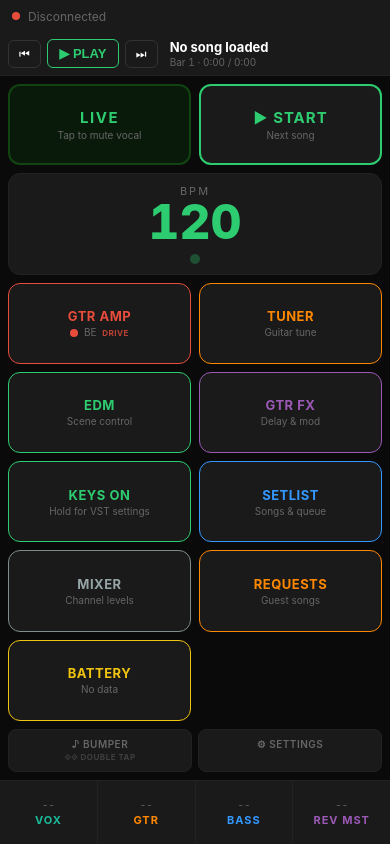
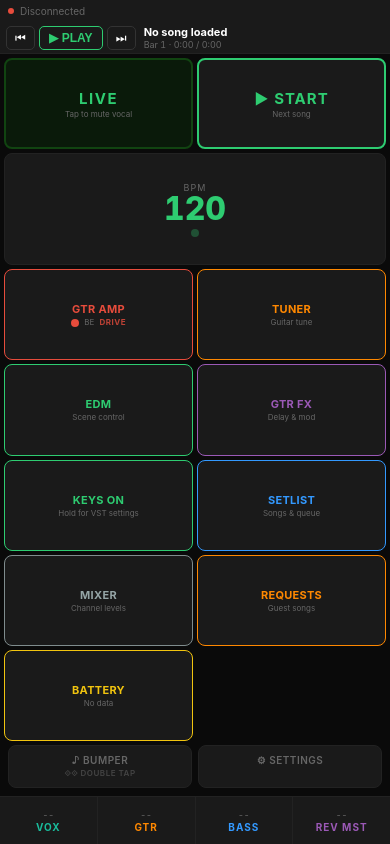
Before and after one commit to PlaceholderDuo/live-stage-hud, a website: page web/public/index.html in a window 390 px wide. Drawn offline with nearby package versions, Linux system fonts and the light colour scheme; no server answers.

Commit message:
Landscape optimization: compact layout for iPhone 7 horizontal, fullscreen PWA meta tags, safe area insets

```diff
--- a/web/public/controller.css
+++ b/web/public/controller.css
@@ -21,8 +21,8 @@
   --cyan: #1abc9c;
   --purple: #9b59b6;
   --yellow: #f1c40f;
-  --knob-strip-height: 64px;
-  --status-bar-height: 32px;
+  --knob-strip-height: 48px;
+  --status-bar-height: 22px;
 }
 
 html, body {
@@ -36,6 +36,9 @@ html, body {
   touch-action: manipulation;
   user-select: none;
   -webkit-user-select: none;
+  position: fixed;
+  top: 0;
+  left: 0;
 }
 
 #app {
@@ -43,6 +46,7 @@ html, body {
   flex-direction: column;
   height: 100vh;
   height: 100dvh;
+  padding: env(safe-area-inset-top) env(safe-area-inset-right) env(safe-area-inset-bottom) env(safe-area-inset-left);
 }
 
 /* === Beat Flash Edge Strip === */
@@ -75,17 +79,17 @@ html, body {
   height: var(--status-bar-height);
   display: flex;
   align-items: center;
-  gap: 8px;
-  padding: 0 12px;
+  gap: 6px;
+  padding: 0 8px;
   background: var(--surface);
-  font-size: 12px;
+  font-size: 10px;
   color: var(--text-dim);
   flex-shrink: 0;
 }
 
 .status-dot {
-  width: 8px;
-  height: 8px;
+  width: 6px;
+  height: 6px;
   border-radius: 50%;
   flex-shrink: 0;
 }
@@ -98,19 +102,19 @@ html, body {
 .transport-bar {
   display: flex;
   align-items: center;
-  gap: 6px;
-  padding: 6px 8px;
+  gap: 4px;
+  padding: 3px 6px;
   background: var(--surface);
   border-bottom: 1px solid #222;
   flex-shrink: 0;
-  min-height: 44px;
+  min-height: 30px;
 }
 
 .trans-btn {
-  padding: 6px 10px;
+  padding: 4px 8px;
   background: #1a1a1a;
   border: 1px solid #333;
-  border-radius: 6px;
+  border-radius: 5px;
   color: var(--text);
   font-size: 12px;
   cursor: pointer;
@@ -123,9 +127,9 @@ html, body {
 }
 
 .trans-play {
-  min-width: 72px;
+  min-width: 64px;
   font-weight: 700;
-  font-size: 13px;
+  font-size: 12px;
   border-color: var(--green);
   color: var(--green);
 }
@@ -137,12 +141,12 @@ html, body {
 
 .trans-info {
   flex: 1;
-  margin-left: 6px;
+  margin-left: 4px;
   min-width: 0;
 }
 
 .trans-song {
-  font-size: 13px;
+  font-size: 11px;
   font-weight: 700;
   color: var(--text);
   white-space: nowrap;
@@ -151,10 +155,9 @@ html, body {
 }
 
 .trans-pos {
-  font-size: 10px;
+  font-size: 9px;
   color: var(--text-dim);
   font-variant-numeric: tabular-nums;
-  margin-top: 1px;
 }
 
 /* === Page Container === */
@@ -181,7 +184,7 @@ html, body {
   align-items: center;
   justify-content: center;
   border-right: 1px solid #222;
-  padding: 4px 2px;
+  padding: 2px;
 }
 
 .knob-label:last-child {
@@ -189,16 +192,16 @@ html, body {
 }
 
 .knob-label-name {
-  font-size: 11px;
+  font-size: 10px;
   font-weight: 700;
   text-transform: uppercase;
   letter-spacing: 1px;
 }
 
 .knob-label-value {
-  font-size: 10px;
+  font-size: 9px;
   color: var(--text-dim);
-  margin-bottom: 2px;
+  margin-bottom: 1px;
   font-variant-numeric: tabular-nums;
 }
 
@@ -217,9 +220,11 @@ html, body {
 .home-grid {
   display: grid;
   grid-template-columns: 1fr 1fr;
-  gap: 8px;
-  padding: 8px;
+  gap: 4px;
+  padding: 4px;
   flex: 1;
+  overflow-y: auto;
+  -webkit-overflow-scrolling: touch;
 }
 
 .home-btn {
@@ -228,12 +233,12 @@ html, body {
   align-items: center;
   justify-content: center;
   background: var(--surface);
-  border-radius: 12px;
+  border-radius: 8px;
   border: 1px solid #222;
   cursor: pointer;
   transition: background 0.1s;
-  min-height: 80px;
-  padding: 8px;
+  min-height: 44px;
+  padding: 4px 6px;
   -webkit-tap-highlight-color: transparent;
 }
 
@@ -243,28 +248,28 @@ html, body {
 }
 
 .home-btn-label {
-  font-size: 13px;
+  font-size: 11px;
   font-weight: 700;
   text-transform: uppercase;
-  letter-spacing: 0.5px;
+  letter-spacing: 0.3px;
 }
 
 .home-btn-sub {
-  font-size: 10px;
+  font-size: 8px;
   color: var(--text-dim);
-  margin-top: 2px;
+  margin-top: 1px;
 }
 
 /* Tap Tempo - spans 2 columns */
 .tap-tempo {
   grid-column: 1 / 3;
-  min-height: 100px;
+  min-height: 52px;
   background: var(--surface);
   border: 1px solid #222;
 }
 
 .tap-tempo .bpm-display {
-  font-size: 48px;
+  font-size: 32px;
   font-weight: 800;
   font-variant-numeric: tabular-nums;
   line-height: 1;
@@ -272,18 +277,18 @@ html, body {
 }
 
 .tap-tempo .bpm-label {
-  font-size: 11px;
+  font-size: 9px;
   color: var(--text-dim);
   text-transform: uppercase;
-  letter-spacing: 2px;
+  letter-spacing: 1px;
 }
 
 .tap-tempo .pulse-indicator {
-  width: 10px;
-  height: 10px;
+  width: 8px;
+  height: 8px;
   border-radius: 50%;
   background: #2ecc71;
-  margin-top: 8px;
+  margin-top: 4px;
   opacity: 0.3;
   transition: none;
 }
--- a/web/public/index.html
+++ b/web/public/index.html
@@ -2,9 +2,11 @@
 <html lang="en">
 <head>
   <meta charset="UTF-8">
-  <meta name="viewport" content="width=device-width, initial-scale=1.0, maximum-scale=1.0, user-scalable=no">
+  <meta name="viewport" content="width=device-width, initial-scale=1.0, maximum-scale=1.0, user-scalable=no, viewport-fit=cover, minimal-ui">
   <meta name="apple-mobile-web-app-capable" content="yes">
   <meta name="apple-mobile-web-app-status-bar-style" content="black-translucent">
+  <meta name="apple-mobile-web-app-title" content="Live Control">
+  <meta name="theme-color" content="#0a0a0a">
   <title>Live Controller</title>
   <link rel="stylesheet" href="controller.css">
 </head>
```
